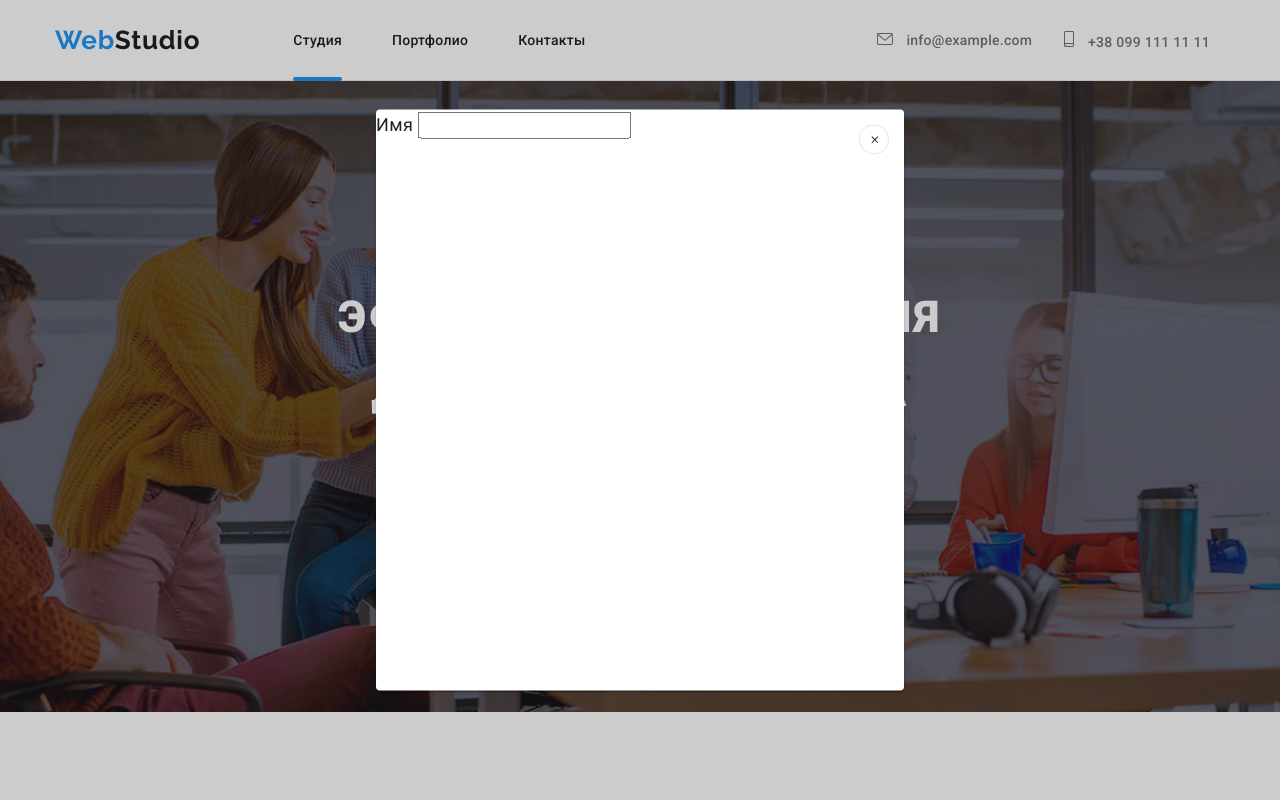
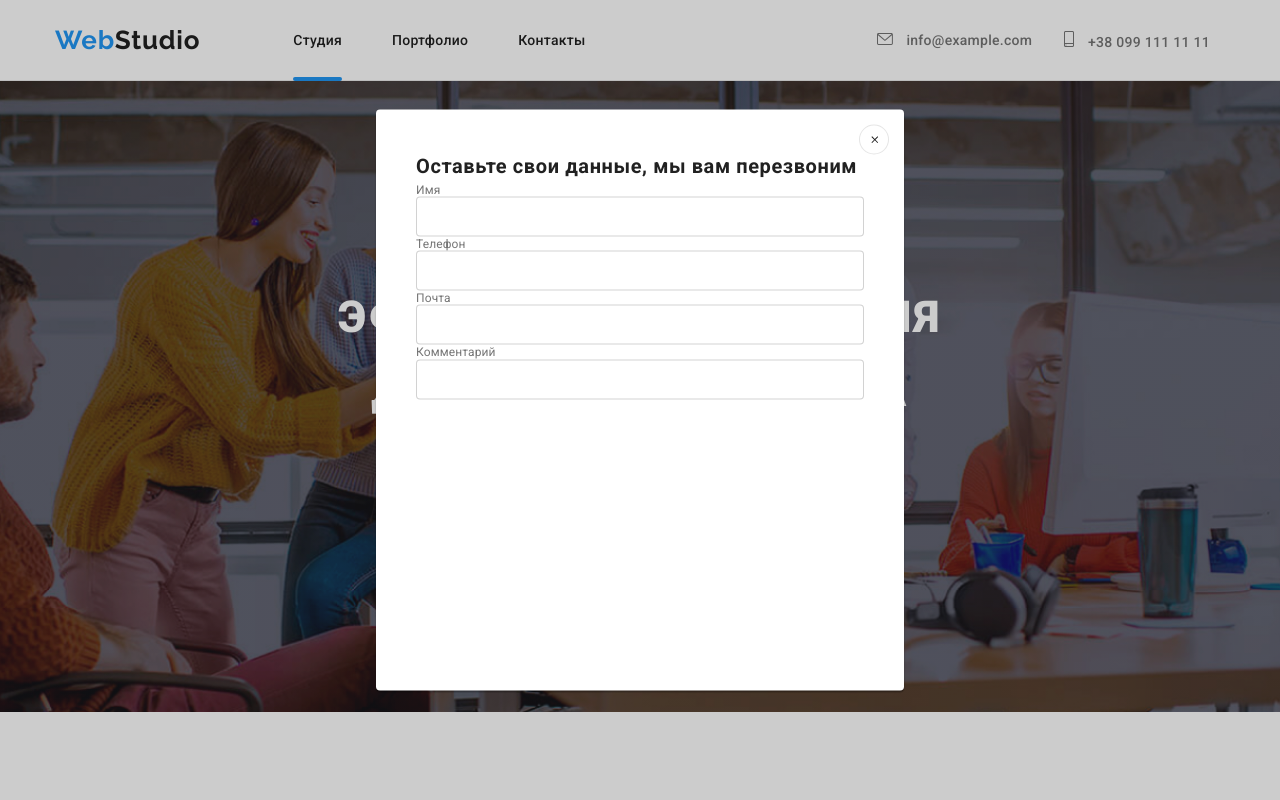
Before and after one commit to Alinaand/goit-markup-hw-06, a plain HTML site: page index.html in a window 1280 px wide. Both pictures are taken after a click on the button "Заказать услугу". Shown: the top 800 px of the page. Drawn offline with nearby package versions, Linux system fonts and the light colour scheme; files whose address does not match are found by name.

Commit message:
edit modal

```diff
--- a/css/styles.css
+++ b/css/styles.css
@@ -1,4 +1,3 @@
-
 html {
   box-sizing: border-box;
 }
@@ -8,17 +7,14 @@ html {
   box-sizing: inherit;
 }
 
-
-
 :root {
-
   --main-text-cl: #212121;
   --secondary-text-cl: #757575;
-  --social-icons: #AFB1B8;
+  --social-icons: #afb1b8;
   --accent-cl: #2196f3;
   --alt-text-cl: #ffffff;
 
-  --main-bg: #FFFFFF;
+  --main-bg: #ffffff;
   --section-bg: #f5f4fa;
   --dark-bg: #2f303a;
   --main-font: "Roboto", sans-serif;
@@ -33,13 +29,12 @@ body {
   background: var(--main-bg);
 }
 
-.container{
+.container {
   width: 1200px;
   padding-left: 15px;
   padding-right: 15px;
   margin-right: auto;
   margin-left: auto;
-
 }
 
 .list {
@@ -57,29 +52,28 @@ p {
   margin-top: 0;
 }
 /* header */
-.page-header{
+.page-header {
   /*padding-top: 24px;
 padding-bottom: 24px;*/
-border-bottom: 1px solid #ECECEC;
+  border-bottom: 1px solid #ececec;
 }
 .page-header .container {
   display: flex;
   align-items: center;
-
 }
 .nav {
   display: flex;
   align-items: center;
 }
 /*logo*/
-a span{
+a span {
   color: var(--accent-cl);
 }
 .logo {
   display: inline-block;
   margin-right: 93px;
 
-    color:var(--main-text-cl);
+  color: var(--main-text-cl);
 
   font-style: normal;
   font-weight: bold;
@@ -93,7 +87,6 @@ a span{
   display: block;
   padding-top: 32px;
   padding-bottom: 32px;
-
 }
 .menu-item {
   position: relative;
@@ -127,7 +120,7 @@ a span{
 .contacts {
   display: flex;
   margin-right: 15px;
-  color:var(--secondary-text-cl);
+  color: var(--secondary-text-cl);
   margin-left: auto;
 }
 .contacts .contacts-item + .contacts-item {
@@ -145,17 +138,12 @@ a span{
 }
 .contacts. link {
   display: block;
-
 }
 .address-icon-envelope {
-
   width: 16px;
   height: 12px;
   margin-right: 10px;
   fill: currentColor;
-
-
-
 }
 .address-icon-smartphone {
   width: 10px;
@@ -163,7 +151,6 @@ a span{
   margin-right: 10px;
   fill: currentColor;
 }
-
 
 /*li .menu-item :nth-child(2n + 3) {
     margin-right: 0;
@@ -179,8 +166,6 @@ a span{
   transition-duration: 250ms;
   transition-timing-function: cubic-bezier(0.4, 0, 0.2, 1);
   transition-delay: 0ms;
-
-
 }
 .link:hover,
 .link:focus {
@@ -192,7 +177,7 @@ a span{
   padding-top: 94px;
 }
 
-  .section-poster{
+.section-poster {
   display: block;
   text-align: center;
   margin: 0 auto;
@@ -201,30 +186,34 @@ a span{
   padding-top: 200px;
   padding-bottom: 200px;
 
-  background-image: linear-gradient( to right, rgba(47, 48, 58, 0.4), rgba(47, 48, 58, 0.4)), url(../images/Img.jpg);
+  background-image: linear-gradient(
+      to right,
+      rgba(47, 48, 58, 0.4),
+      rgba(47, 48, 58, 0.4)
+    ),
+    url(../images/Img.jpg);
   background-repeat: no-repeat;
   background-position: center;
   background-size: cover;
 }
 
-.page-title{
+.page-title {
   margin: 0 auto;
   padding-bottom: 30px;
   font-family: var(--main-font);
   font-weight: 900;
   font-style: normal;
   font-size: 44px;
-line-height: 1,36;
+  line-height: 1, 36;
   letter-spacing: 0.06em;
   text-transform: uppercase;
-
 }
 .dark-bg {
   background-color: var(--dark-bg);
   color: var(--alt-text-cl);
 }
 .filter .btn:hover,
-.btn:focus{
+.btn:focus {
   color: var(--alt-text-cl);
   background-color: var(--accent-cl);
 }
@@ -238,7 +227,7 @@ min-height: 50px;
   background-color: var(--accent-cl);
   color: var(--alt-text-cl);
 }
-.btn{
+.btn {
   display: inline-block;
   font-style: normal;
   font-weight: bold;
@@ -248,62 +237,9 @@ color: var(--alt-text-cl);
   cursor: pointer;
 }
 
-  .backdrop {
-    position: fixed;
-    top: 0;
-    left: 0;
-
-    width: 100%;
-    height: 100%;
-
-    background: rgba(0, 0, 0, 0.2);
-    transition: opacity 250ms cubic-bezier(0.4, 0, 0.2, 1),visibility 250ms cubic-bezier(0.4, 0, 0.2, 1);
-  }
-  .backdrop.is-hidden {
-    opacity: 0;
-    pointer-events: none;
-    visibility: hidden;
-  }
-
-  .modal {
-    position: absolute;
-    top: 50%;
-    left: 50%;
-    transform: translate(-50%,-50%);
-
-    min-height: 581px;
-    min-width: 528px;
-    /*
-    max-height: 100vh;
-    overflow-y: auto;*/
-
-    background-color: var(--main-bg);
-    box-shadow: 0px 1px 3px rgba(0, 0, 0, 0.12), 0px 1px 1px rgba(0, 0, 0, 0.14), 0px 2px 1px rgba(0, 0, 0, 0.2);
-    border-radius: 4px;
-
-    transform: translate(-50%,-50%);
-
-  }
-  .btn-svg{
-    position: absolute;
-    right: 15px;
-    top: 15px;
-    width: 30px;
-    height: 30px;
-    border: 1px solid rgba(0, 0, 0, 0.1);
-    background-color: var(--main-bg);
-    border-radius: 50%;
-  }
-  .close-svg {
-  width: 11px;
-  height: 11px;
-  fill: var(--main-text-cl);
-  }
-
 /*h2*/
 
-
-.section-title{
+.section-title {
   font-size: 36px;
   line-height: 1.17;
   letter-spacing: 0.03em;
@@ -311,7 +247,7 @@ color: var(--alt-text-cl);
   text-align: center;
 }
 /*скрытый заголовок*/
-.visually-hidden{
+.visually-hidden {
   position: absolute;
   width: 1px;
   height: 1px;
@@ -322,21 +258,19 @@ color: var(--alt-text-cl);
   overflow: hidden;
 }
 
-
 .section-feature {
   display: flex;
 
   justify-items: center;
   margin-right: -30px;
-
 }
-.feature-card-icon{
+.feature-card-icon {
   padding: 25px 102px;
   background-color: var(--section-bg);
   border-radius: 4px;
   margin-bottom: 30px;
 }
-.feature-icon{
+.feature-icon {
   width: 65px;
   height: 70px;
 }
@@ -351,26 +285,22 @@ background-position: center;
 background-color: var(--secondary-text-cl);
 } */
 
-
 .feature-card {
   flex-basis: calc((100% - 4 * 30px) / 4);
   margin-right: 30px;
-
-
 }
-.section-feature-title{
-
+.section-feature-title {
   font-size: 14px;
   line-height: 1.14;
   letter-spacing: 0.03em;
   text-transform: uppercase;
 }
-.section-feature-text{
+.section-feature-text {
   font-weight: normal;
   font-size: 14px;
   line-height: 1.71;
   letter-spacing: 0.03em;
-color:var(--secondary-text-cl);
+  color: var(--secondary-text-cl);
 }
 .section-about {
   padding-top: 0;
@@ -378,10 +308,8 @@ color:var(--secondary-text-cl);
   align-items: center;
 }
 .about-us-list {
-
   display: flex;
   margin-right: -30px;
-
 }
 .team-item img {
   display: blocks;
@@ -391,7 +319,7 @@ color:var(--secondary-text-cl);
   flex-basis: calc((100% - 90px) / 3);
   margin-right: 30px;
 }
-.card-text{
+.card-text {
   position: absolute;
   bottom: 0;
 
@@ -408,12 +336,11 @@ padding-bottom: 27px;
   width: 100%;
 
   color: var(--alt-text-cl);
-background: rgba(47, 48, 58, 0.8)
+  background: rgba(47, 48, 58, 0.8);
 }
-.card-about-text{
+.card-about-text {
   position: relative;
   display: flex;
-
 }
 /*about team*/
 
@@ -423,19 +350,19 @@ background: rgba(47, 48, 58, 0.8)
   height: auto;
 }
 .team-section {
-background:var(--section-bg);
+  background: var(--section-bg);
 }
 .team {
   display: flex;
   margin-right: -30px;
-
 }
 .team .team-item {
   flex-basis: calc((100% - 120px) / 4);
-  box-shadow: 0px 1px 3px rgba(0, 0, 0, 0.12), 0px 1px 1px rgba(0, 0, 0, 0.14), 0px 2px 1px rgba(0, 0, 0, 0.2);
+  box-shadow: 0px 1px 3px rgba(0, 0, 0, 0.12), 0px 1px 1px rgba(0, 0, 0, 0.14),
+    0px 2px 1px rgba(0, 0, 0, 0.2);
   border-radius: 0px 0px 4px 4px;
   margin-right: 30px;
-  background-color:var(--main-bg);
+  background-color: var(--main-bg);
 }
 
 .team-card {
@@ -446,10 +373,9 @@ font-weight: 500;
   font-size: 16px;
   line-height: 1.19;
   letter-spacing: 0.03em;
-
 }
 
-.team-card-text{
+.team-card-text {
   text-align: center;
   margin-bottom: 16px;
   font-weight: normal;
@@ -460,7 +386,6 @@ letter-spacing: 0.03em;
   color: var(--secondary-text-cl);
 }
 .team-unit {
-
   padding-top: 30px;
   padding-bottom: 30px;
 }
@@ -469,33 +394,29 @@ letter-spacing: 0.03em;
   display: flex;
   justify-content: center;
 }
-.social-icons-item{
+.social-icons-item {
   margin-right: 10px;
 }
-.social-icons-item:last-child{
+.social-icons-item:last-child {
   margin-right: 0;
 }
-.social-icons-link{
+.social-icons-link {
   display: flex;
   align-items: center;
   justify-content: center;
   width: 44px;
   height: 44px;
   border-radius: 50%;
-  background-color:var(--main-bg);
+  background-color: var(--main-bg);
 
   transition-property: background-color;
   transition-duration: 250ms;
   transition-timing-function: cubic-bezier(0.4, 0, 0.2, 1);
   transition-delay: 0ms;
-
 }
 .social-icons-link:hover,
-.social-icons-link:focus
- {
-  background-color:var(--accent-cl);
-
-
+.social-icons-link:focus {
+  background-color: var(--accent-cl);
 }
 
 .social-icons-svg {
@@ -506,11 +427,9 @@ letter-spacing: 0.03em;
   transition-property: fill;
   transition-duration: 250ms;
   transition-timing-function: cubic-bezier(0.4, 0, 0.2, 1);
-
 }
 .social-icons-link:hover .social-icons-svg,
-.social-icons-link:focus .social-icons-svg
- {
+.social-icons-link:focus .social-icons-svg {
   fill: var(--alt-text-cl);
 }
 .clients {
@@ -525,7 +444,7 @@ display: flex;
   width: 170px;
 
   border-radius: 4px;
-border:1px solid var(--social-icons) ;
+  border: 1px solid var(--social-icons);
   justify-content: center;
   padding: 16px 32px;
   transition-property: background-color;
@@ -536,7 +455,7 @@ transition: border 250ms cubic-bezier(0.4, 0, 0.2, 1);
 /*.clients-item:nth-child(4) {
 fill: var(--accent-cl);
 }*/
-.clients-card{
+.clients-card {
   margin-right: 30px;
 }
 .clients-card:last-child {
@@ -547,63 +466,55 @@ margin-right: 30px;
   width: 106px;
   height: 60px;
   align-items: center;
-
-
 }
 .clients-item:hover .clients-item-svg,
 .clients-item:focus .clients-item-svg {
   fill: var(--accent-cl);
-
 }
 .clients-item:hover,
 .clients-item:focus {
   border: 1px solid var(--accent-cl);
 }
-.clients-list{
+.clients-list {
   display: flex;
 }
 .portfolio-projects img {
   display: block;
   max-width: 100%;
-  height: auto; }
-
+  height: auto;
+}
 
 .filters {
   display: flex;
   margin-bottom: 50px;
   justify-content: center;
-
 }
 .filter {
   font-weight: 500;
   font-size: 16px;
   line-height: 1.62;
   letter-spacing: 0.03em;
-  color:var(--main-text-cl);
+  color: var(--main-text-cl);
   cursor: pointer;
-  background:var(--section-bg);
+  background: var(--section-bg);
 
   transition-property: background-color, color, box-shadow;
   transition-duration: 250ms;
   transition-timing-function: cubic-bezier(0.4, 0, 0.2, 1);
-
 }
 .filters .btn {
-
   margin-right: 8px;
   padding: 6px 22px;
 
-background:var(--section-bg);
+  background: var(--section-bg);
   border-radius: 4px;
   border: none;
-
 }
 .filter:hover,
-.filter:focus{
+.filter:focus {
   color: var(--alt-text-cl);
   background-color: var(--accent-cl);
-  box-shadow: 0px 3px 1px rgba(0, 0, 0, 0.1),
-    0px 1px 2px rgba(0, 0, 0, 0.08),
+  box-shadow: 0px 3px 1px rgba(0, 0, 0, 0.1), 0px 1px 2px rgba(0, 0, 0, 0.08),
     0px 2px 2px rgba(0, 0, 0, 0.12);
 }
 
@@ -618,23 +529,23 @@ margin-bottom: 30px;
   transition-property: box-shadow;
   transition-duration: 250ms;
   transition-timing-function: cubic-bezier(0.4, 0, 0.2, 1);
-
 }
 .project:hover {
-  box-shadow: 0px 1px 1px rgba(0, 0, 0, 0.12), 0px 4px 4px rgba(0, 0, 0, 0.06), 1px 4px 6px rgba(0, 0, 0, 0.16);
+  box-shadow: 0px 1px 1px rgba(0, 0, 0, 0.12), 0px 4px 4px rgba(0, 0, 0, 0.06),
+    1px 4px 6px rgba(0, 0, 0, 0.16);
 }
 .project:nth-child(3n) {
   margin-right: 0;
 }
-.project:nth-last-child(-n + 3){
+.project:nth-last-child(-n + 3) {
   margin-bottom: 0;
 }
 
 .card-project {
   padding: 20px 24px 20px 24px;
-border-right:1px solid #EEEEEE ;
-border-left: 1px solid #EEEEEE;
-border-bottom:1px solid #EEEEEE ;
+  border-right: 1px solid #eeeeee;
+  border-left: 1px solid #eeeeee;
+  border-bottom: 1px solid #eeeeee;
   margin-bottom: 0;
 }
 .overlay-project {
@@ -655,22 +566,19 @@ overflow: hidden;
   letter-spacing: 0.03em;
   width: 100%;
   height: 100%;
-  background-color:rgba(33, 150, 243, 0.9) ;
+  background-color: rgba(33, 150, 243, 0.9);
 
   color: var(--alt-text-cl);
   transform: translateY(100%);
   transition: transform 250ms cubic-bezier(0.4, 0, 0.2, 1);
-
 }
 .project:hover .overlay-text,
-.project:focus .overlay-text{
-
+.project:focus .overlay-text {
   transform: translateY(0);
-
 }
 
 /*  flex-basis: calc((100% - 270px) / 9);  */
-.title-project{
+.title-project {
   margin-bottom: 4px;
   text-align: start;
   font-weight: bold;
@@ -678,29 +586,26 @@ font-size: 18px;
   line-height: 2;
   letter-spacing: 0.06em;
 }
-.item-project{
+.item-project {
   font-weight: normal;
   font-size: 16px;
   line-height: 1.87;
   letter-spacing: 0.03em;
-color:var(--secondary-text-cl);
+  color: var(--secondary-text-cl);
   margin-bottom: 0;
 }
 .footer-section {
-
   padding-bottom: 60px;
   padding-top: 60px;
-  color:var(--alt-text-cl);
-  background-color:var(--dark-bg);
+  color: var(--alt-text-cl);
+  background-color: var(--dark-bg);
 }
-.footer-section .container{
+.footer-section .container {
   display: flex;
   align-items: baseline;
-
 }
 .footer-address {
   margin-right: 70px;
-
 }
 .address-item a {
   display: inline-block;
@@ -725,7 +630,7 @@ letter-spacing: 0.03em;
   margin-bottom: 0;
 }
 
-.address .contacts{
+.address .contacts {
   color: rgba(255, 255, 255, 0.6);
   margin-right: 0;
 }
@@ -746,7 +651,6 @@ margin-right: 0;
 .footer-social-links {
   display: flex;
   flex-direction: column;
-
 }
 .footer-slogan {
   font-weight: bold;
@@ -758,52 +662,116 @@ margin-bottom: 20px;
 }
 .social-icons-list {
   display: flex;
-
 }
-.social-icons-item{
+.social-icons-item {
   margin-right: 10px;
 }
-.social-icons-item:last-child{
+.social-icons-item:last-child {
   margin-right: 0;
 }
-.footer-social-links .social-icons-link{
+.footer-social-links .social-icons-link {
   display: flex;
   align-items: center;
   justify-content: center;
   width: 44px;
   height: 44px;
   border-radius: 50%;
-  background-color:rgba(255, 255, 255, 0.1);
+  background-color: rgba(255, 255, 255, 0.1);
   transition-property: background-color;
   transition-duration: 250ms;
   transition-timing-function: cubic-bezier(0.4, 0, 0.2, 1);
   transition-delay: 0ms;
-
 }
 
 .social-icons-link:hover,
 .social-icons-link:focus {
-  background-color:var(--accent-cl);
+  background-color: var(--accent-cl);
 }
-
 
 .footer-social-links .social-icons-svg {
   width: 20px;
   height: 20px;
   fill: var(--alt-text-cl);
 }
+
+.backdrop {
+  position: fixed;
+  top: 0;
+  left: 0;
+
+  width: 100%;
+  height: 100%;
+
+  background: rgba(0, 0, 0, 0.2);
+  transition: opacity 250ms cubic-bezier(0.4, 0, 0.2, 1),
+    visibility 250ms cubic-bezier(0.4, 0, 0.2, 1);
+}
+.backdrop.is-hidden {
+  opacity: 0;
+  pointer-events: none;
+  visibility: hidden;
+}
+
+.modal {
+  position: absolute;
+  top: 50%;
+  left: 50%;
+  transform: translate(-50%, -50%);
+
+  min-height: 581px;
+  min-width: 528px;
+  padding: 40px;
   /*
-.social-icons-link:hover .social-icons-svg,
-.social-icons-link:focus .social-icons-svg{
-  fill: var(--alt-text-cl);
+    max-height: 100vh;
+    overflow-y: auto;*/
+
+  background-color: var(--main-bg);
+  box-shadow: 0px 1px 3px rgba(0, 0, 0, 0.12), 0px 1px 1px rgba(0, 0, 0, 0.14),
+    0px 2px 1px rgba(0, 0, 0, 0.2);
+  border-radius: 4px;
+
+  transform: translate(-50%, -50%);
 }
-/*
-.menu-item:hover .menu-item {
-  opacity: 1;
+.btn-svg {
+  position: absolute;
+  right: 15px;
+  top: 15px;
+  width: 30px;
+  height: 30px;
+  border: 1px solid rgba(0, 0, 0, 0.1);
+  background-color: var(--main-bg);
+  border-radius: 50%;
 }
-.item-1 + .item-2 {
-  color: hsl(0, 0%, 100%);
+.close-svg {
+  width: 11px;
+  height: 11px;
+  fill: var(--main-text-cl);
 }
-.left {
-  text-align: left;
-text-decoration: (overline red wavy );}
+.form-slogan {
+  font-style: normal;
+  font-weight: bold;
+  font-size: 20px;
+  line-height: 1, 15;
+  letter-spacing: 0.03em;
+  margin-bottom: 12px;
+
+  text-align: center;
+}
+.form-field label {
+  font-size: 12px;
+  line-height: 1.17;
+  letter-spacing: 0.01em;
+  color: var(--secondary-text-cl);
+}
+.form-field {
+  display: flex;
+  flex-direction: column;
+}
+.form-field input {
+  width: 448px;
+  height: 40px;
+
+  border: 1px solid rgba(33, 33, 33, 0.2);
+  box-sizing: border-box;
+  border-radius: 4px;
+}
--- a/index.html
+++ b/index.html
@@ -641,8 +641,21 @@
             <use href="./images/icons/sprite.svg#icon-close"></use>
           </svg>
         </button>
-        <div>
+        <b class="form-slogan">Оставьте свои данные, мы вам перезвоним</b>
+        <div class="form-field">
           <label for="name">Имя</label>
+          <input type="text" name="name" id="name" />
+        </div>
+        <div class="form-field">
+          <label for="tel">Телефон</label>
+          <input type="tel" name="tel" id="tel" />
+        </div>
+        <div class="form-field">
+          <label for="mail">Почта</label>
+          <input type="email" name="mail" id="mail" />
+        </div>
+        <div class="form-field">
+          <label for="name">Комментарий</label>
           <input type="text" name="name" id="name" />
         </div>
       </div>
```
Lines whose indentation alone changed are shown as unchanged.
